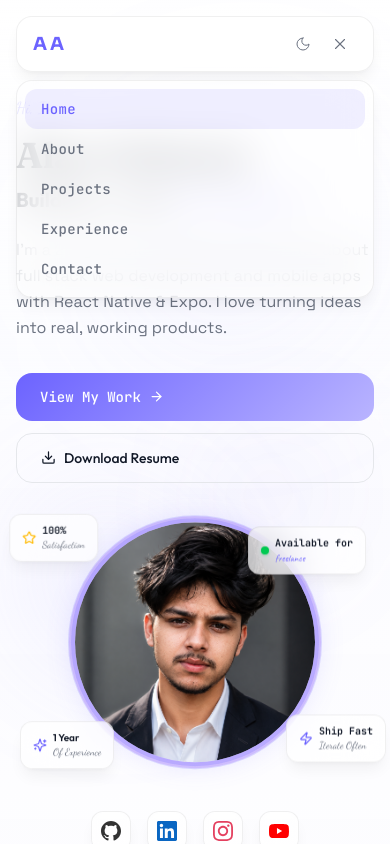
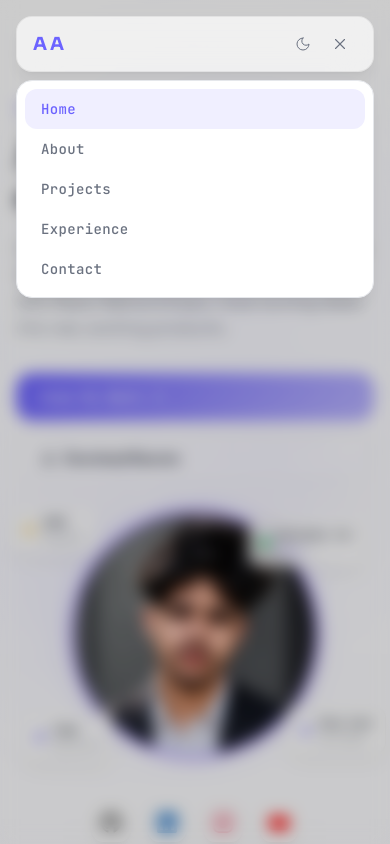
Before and after one commit to alanacharya-19/alanportfolio, a React (Vite) app: page / in a window 390 px wide. Both pictures are taken after a click on the button 340 px from the left and 44 px from the top of the page. Shown: the top 844 px of the page. Built offline with nearby package versions, Linux system fonts and the light colour scheme.

Commit message:
Fix mobile sidebar transparency and hero gap on mobile desktop view

```diff
--- a/src/components/Hero.tsx
+++ b/src/components/Hero.tsx
@@ -7,9 +7,9 @@ import { useIsMobile } from "@/lib/useIsMobile";
 export default function Hero() {
   const isMobile = useIsMobile();
   return (
-    <section id="hero" className="min-h-screen pt-12 sm:pt-16 md:pt-24 pb-14 md:pb-20 relative overflow-hidden">
+    <section id="hero" className="min-h-[80vh] md:min-h-screen pt-12 sm:pt-16 md:pt-24 pb-10 md:pb-20 relative overflow-hidden">
       <div className="max-w-6xl mx-auto px-4 sm:px-6">
-        <div className="grid md:grid-cols-2 gap-10 sm:gap-12 lg:gap-16 items-center">
+        <div className="grid md:grid-cols-2 gap-8 sm:gap-10 lg:gap-16 items-center">
           <motion.div
             initial={{ opacity: 0, y: 30 }}
             animate={{ opacity: 1, y: 0 }}
--- a/src/components/Sidebar.tsx
+++ b/src/components/Sidebar.tsx
@@ -104,6 +104,14 @@ export default function Sidebar() {
 
           <AnimatePresence>
             {mobileOpen && (
+              <>
+                <motion.div
+                  initial={{ opacity: 0 }}
+                  animate={{ opacity: 1 }}
+                  exit={{ opacity: 0 }}
+                  className="fixed inset-0 -z-10 bg-black/20 dark:bg-black/40 backdrop-blur-sm"
+                  onClick={() => setMobileOpen(false)}
+                />
                 <motion.div
                   initial={{ opacity: 0, y: -8, scale: 0.96 }}
                   animate={{ opacity: 1, y: 0, scale: 1 }}
@@ -111,7 +119,7 @@ export default function Sidebar() {
                   transition={{ duration: 0.15 }}
                   className="absolute top-full left-0 right-0 mt-2 md:hidden"
                 >
-                <div className="glass rounded-2xl p-2 shadow-lg shadow-black/5">
+                  <div className="rounded-2xl p-2 shadow-lg shadow-black/5 bg-white dark:bg-[#0f0f19] border border-gray-200 dark:border-white/10">
                     {navItems.map(({ href, label }) => (
                       <button
                         key={href}
@@ -127,6 +135,7 @@ export default function Sidebar() {
                     ))}
                   </div>
                 </motion.div>
+              </>
             )}
           </AnimatePresence>
         </div>
```
Also changed, not shown: 5 other files (tests, documents, lock files or other folders). Lines whose indentation alone changed are shown as unchanged.
